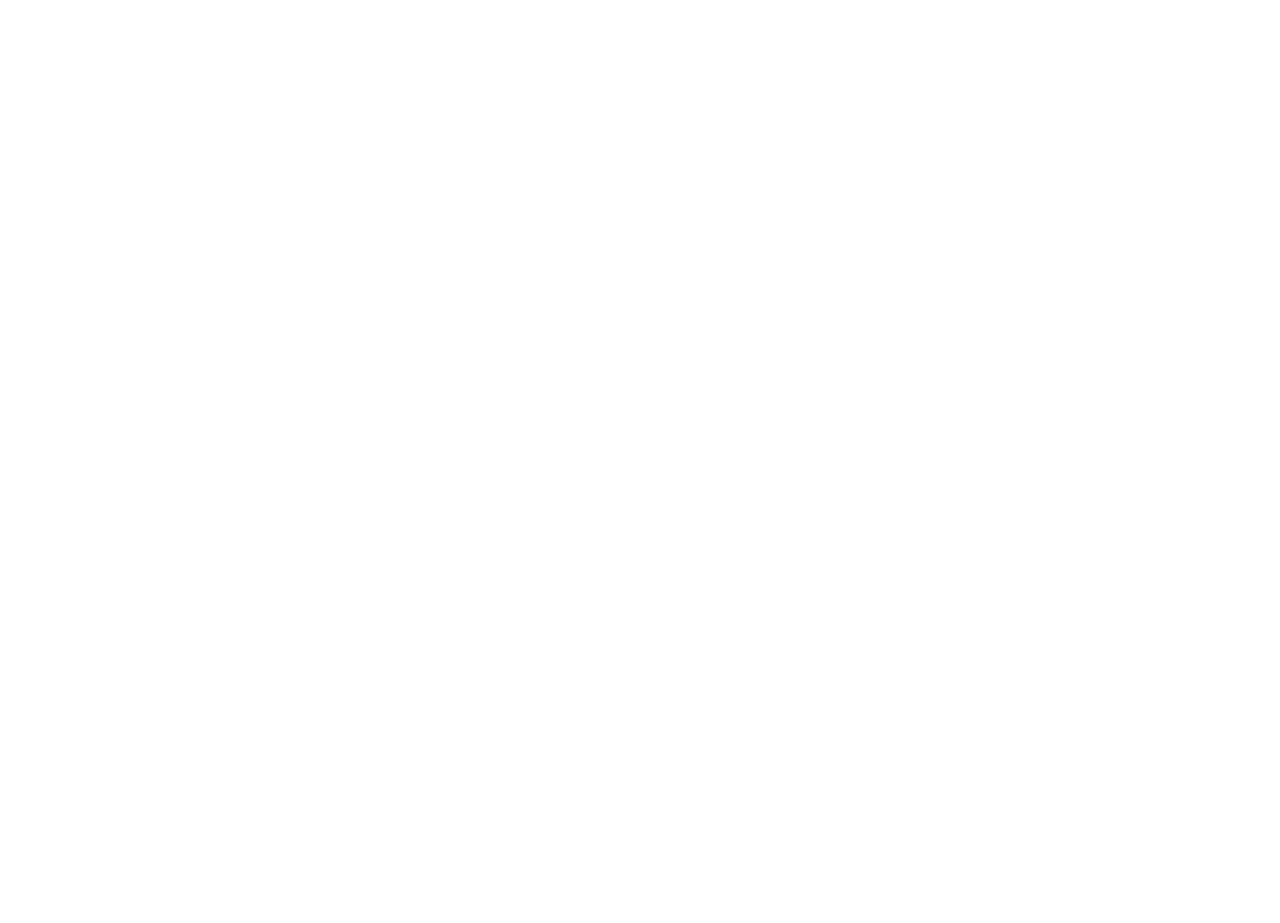
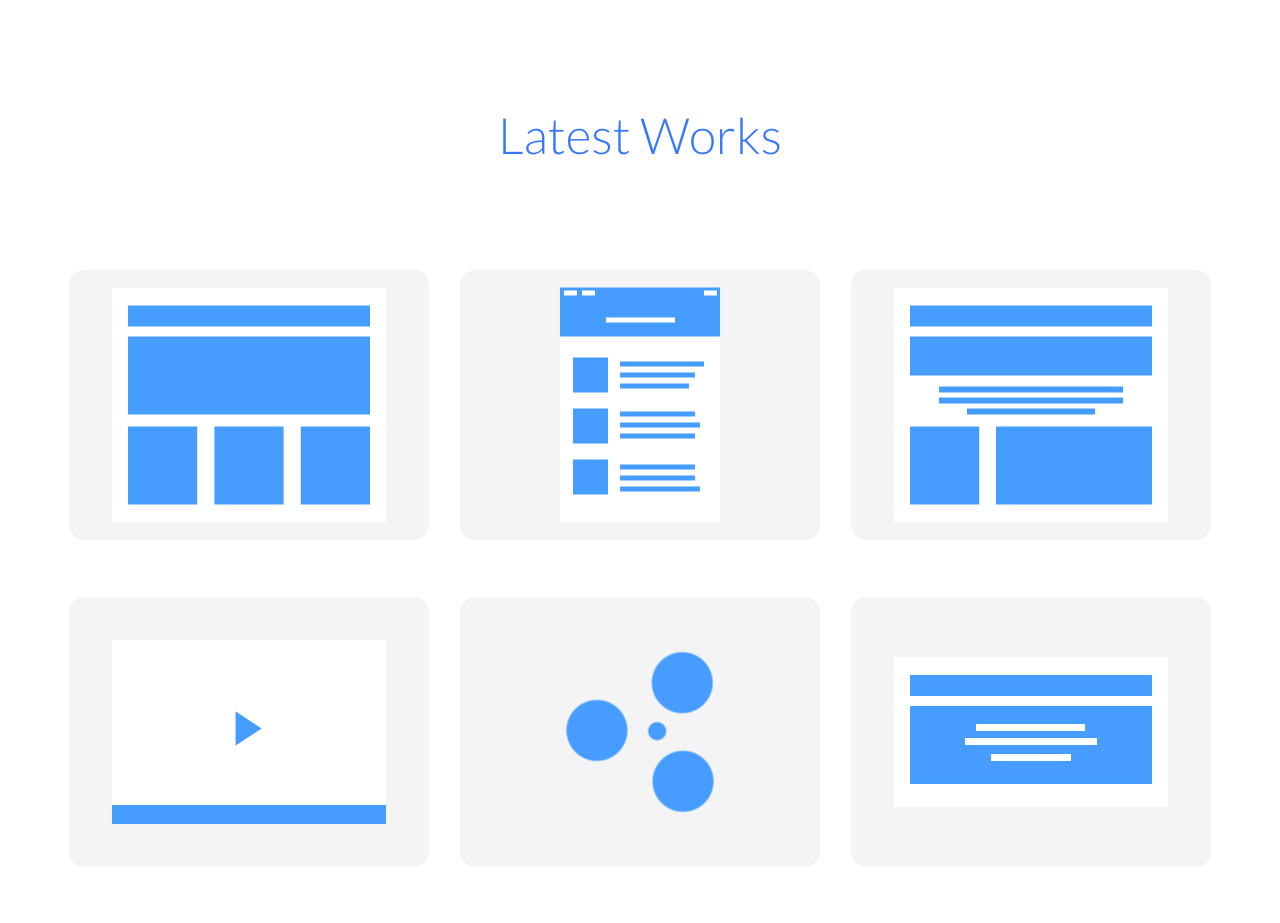
Before and after one commit to KateKharchenko/free-portfolio, a website: page index.html in a window 1280 px wide. Before the commit the page ends 800 px from the top, so only its background shows below. Drawn offline with Linux system fonts and the light colour scheme.

Commit message:
latest works

```diff
--- a/index.html
+++ b/index.html
@@ -9,7 +9,39 @@
     <link rel="stylesheet" href="css/styles.css">
 </head>
 <body>
-
+    <div class="latest-works__container">
+        <h2 class="section__header">Latest Works</h2>
+        <a href="#" class="latest-works__link">
+            <div class="latest-works__section">
+                <img src="img/Work-1.jpg" alt="Latest works" class="latest-works__img">
+            </div>
+        </a>
+        <a href="#" class="latest-works__link">
+            <div class="latest-works__section">
+                <img src="img/Work-2.jpg" alt="Latest works" class="latest-works__img">
+            </div>
+        </a>
+        <a href="#" class="latest-works__link">
+            <div class="latest-works__section">
+                <img src="img/Work-3.jpg" alt="Latest works" class="latest-works__img">
+            </div>
+        </a>
+        <a href="#" class="latest-works__link">
+            <div class="latest-works__section">
+                <img src="img/Work-4.jpg" alt="Latest works" class="latest-works__img">
+            </div>
+        </a>
+        <a href="#" class="latest-works__link">
+            <div class="latest-works__section">
+                <img src="img/Work-5.png" alt="Latest works" class="latest-works__img">
+            </div>
+        </a>
+        <a href="#" class="latest-works__link">
+            <div class="latest-works__section">
+                <img src="img/Work-6.jpg" alt="Latest works" class="latest-works__img">
+            </div>
+        </a>
+    </div>
     <script src="https://kit.fontawesome.com/0dd4081373.js" crossorigin="anonymous"></script>
 </body>
 </html>
--- /dev/null
+++ b/scss/latest-works.scss
@@ -0,0 +1,43 @@
+@import 'normalize';
+@import 'variables';
+@import 'mixins';
+
+
+.latest-works__container {
+    max-width: 1170px;
+    margin: 0 auto;
+    text-align: center;
+}
+
+.section__header {
+    @include font(50px, $brand-color, $fw: 300, $ff: inherit, $lh: inherit, $fs: inherit);
+    margin: 90px 0 90px;
+}
+
+.latest-works__section {
+    margin: 0 14px 50px;
+    display: inline-block;
+    background-color: #f4f4f4;
+    border-radius: 15px;
+    width: 360px;
+    height: 270px;
+    overflow: hidden;
+    position: relative;
+    @include tr;
+    &:hover,
+    &:focus,
+    &:active {
+        transform: scale(1.1);
+    }
+}
+
+.latest-works__link {
+    text-decoration: none;
+}
+
+.latest-works__img {
+    position: absolute;
+    top: 50%;
+    left: 50%;
+    transform: translate(-50%, -50%);
+}
--- a/scss/styles.scss
+++ b/scss/styles.scss
@@ -3,6 +3,7 @@
 @import 'mixins';
 @import 'socials';
 @import 'slider';
+@import 'latest-works';
 
 * {
     box-sizing: border-box;
```
Also changed, not shown: css/latest-works.css (added), css/styles.css, img/Work-1.jpg (added), img/Work-2.jpg (added), img/Work-3.jpg (added), img/Work-4.jpg (added), img/Work-5.png (added), img/Work-6.jpg (added).
